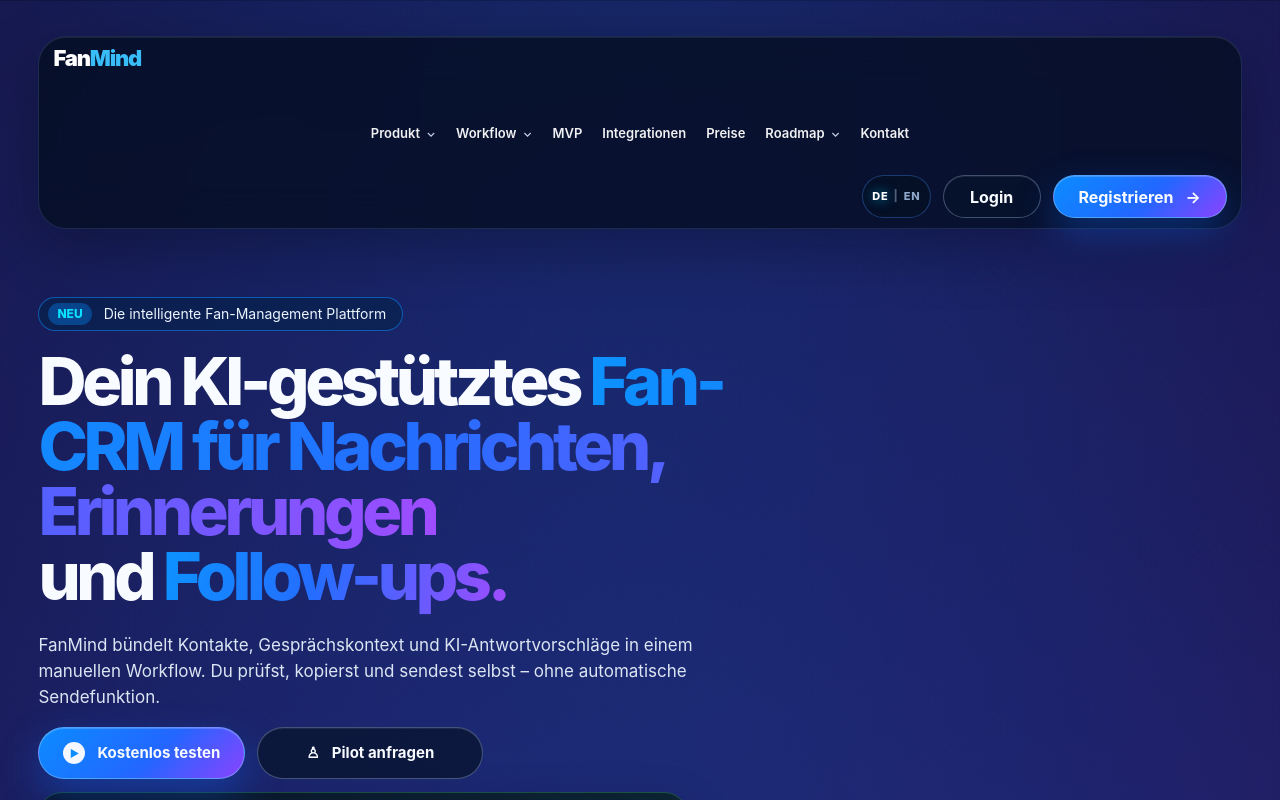
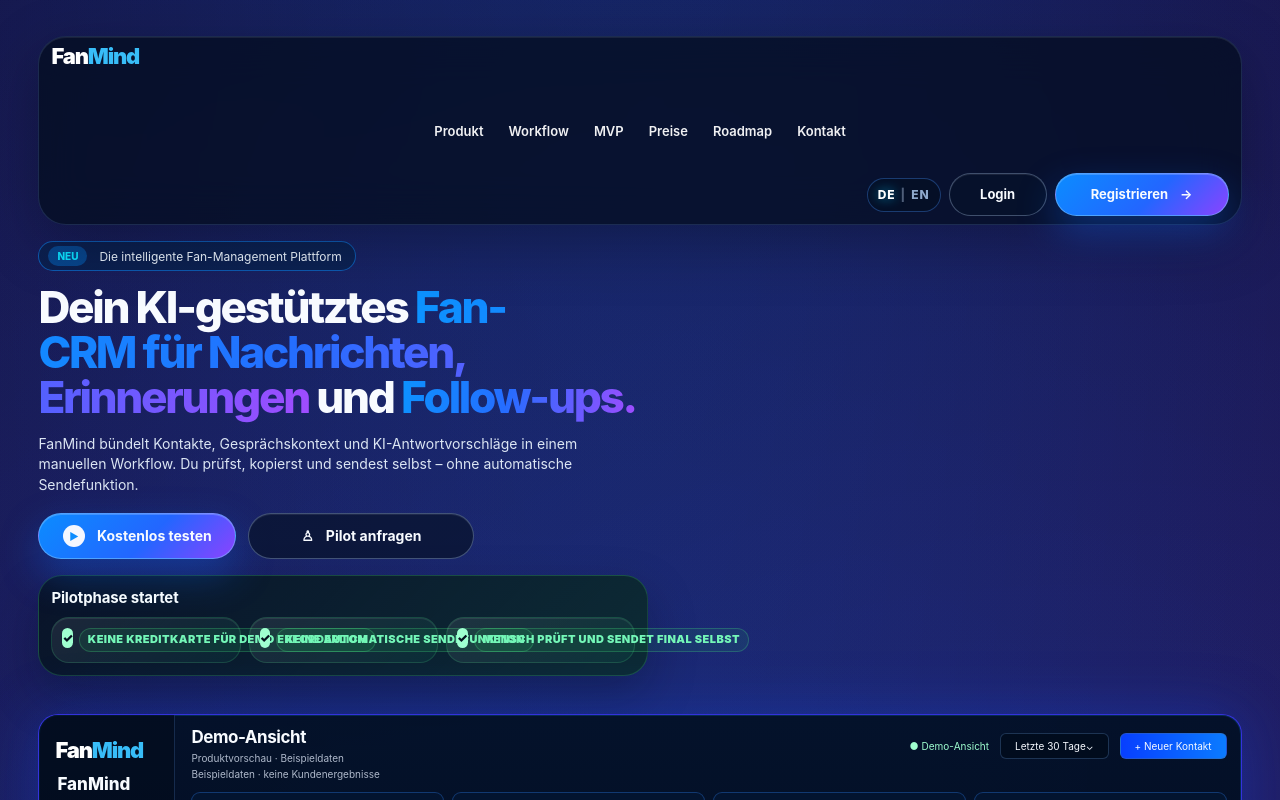
Before and after one commit to Bernds-tech/FanMind, a Next.js app: page /landing-v2 in a window 1280 px wide. Shown: the top 800 px of the page. Built offline with nearby package versions, Linux system fonts and the light colour scheme.

Commit message:
Landingpage Hero kompakt finalisieren

```diff
--- a/src/app/landing-v2/page.tsx
+++ b/src/app/landing-v2/page.tsx
@@ -16,7 +16,7 @@ export const metadata: Metadata = {
     "FanMind bündelt Kontakte, Gespräche, Fan-Gedächtnis und Follow-ups für smarte Fan-Beziehungen; externe Integrationen bleiben bis zur technischen und rechtlichen Freigabe klar als Coming Soon markiert.",
 };
 
-const LANDING_ROADMAP_HREF = "/landing-v2#roadmap";
+const LANDING_ROADMAP_HREF = "#roadmap";
 
 function statusVariantFromLabel(status?: string): FeatureStatusLabelVariant | undefined {
   if (!status) return undefined;
@@ -31,19 +31,18 @@ function statusVariantFromLabel(status?: string): FeatureStatusLabelVariant | un
 const comingSoonIntegrationPlatforms = new Set(["email", "discord", "whatsapp", "tiktok", "instagram", "x", "facebook"]);
 
 const navItems = [
-  { label: "Produkt", href: "#produkt-showcase", caret: true },
-  { label: "Workflow", href: "#conversion", caret: true },
+  { label: "Produkt", href: "#produkt-showcase" },
+  { label: "Workflow", href: "#conversion" },
   { label: "MVP", href: "#features" },
-  { label: "Integrationen", href: "#integrationen" },
   { label: "Preise", href: "#preise" },
-  { label: "Roadmap", href: LANDING_ROADMAP_HREF, caret: true },
+  { label: "Roadmap", href: LANDING_ROADMAP_HREF },
   { label: "Kontakt", href: "#kontakt" },
 ];
 
-const pilotSignals = [
-  "Pilotphase startet",
-  "Erste Workflows werden gemeinsam validiert",
-  "Keine erfundenen Kundenlogos oder Testimonials",
+const heroTrustSignals = [
+  "Keine Kreditkarte für Demo erforderlich",
+  "Keine automatische Sendefunktion",
+  "Mensch prüft und sendet final selbst",
 ];
 
 const features = [
@@ -1030,7 +1029,7 @@ export default async function LandingV2({ searchParams }: LandingV2Props) {
   const loginHref = localizedPath("/login", language);
   const registerHref = localizedPath("/register", language);
   const roadmapHref = landingPath(language, "#roadmap");
-  const switchBase = "/landing-v2";
+  const switchBase = "/";
   const localizedNavItems = navItems.map((item) => ({ ...item, label: t(item.label), href: item.href === LANDING_ROADMAP_HREF ? roadmapHref : item.href }));
   const localizedFeatures = localizeFanMindValue(features, t);
   const localizedProblemCards = localizeFanMindValue(problemCards, t);
@@ -1065,7 +1064,6 @@ export default async function LandingV2({ searchParams }: LandingV2Props) {
             {localizedNavItems.map((item) => (
               <a key={item.label} href={item.href}>
                 {item.label}
-                {item.caret && <span>⌄</span>}
               </a>
             ))}
           </nav>
@@ -1095,7 +1093,7 @@ export default async function LandingV2({ searchParams }: LandingV2Props) {
             </h1>
             <p>{t("FanMind bündelt Kontakte, Gesprächskontext und KI-Antwortvorschläge in einem manuellen Workflow. Du prüfst, kopierst und sendest selbst – ohne automatische Sendefunktion.")}</p>
             <div className={styles.heroCtas}>
-              <a className={styles.demoButton} href="#produkt-showcase">
+              <a className={styles.demoButton} href={registerHref}>
                 <span>▶</span> {t("Kostenlos testen")}
               </a>
               <a className={styles.outlineButton} href={registerHref}>
@@ -1108,13 +1106,13 @@ export default async function LandingV2({ searchParams }: LandingV2Props) {
                 <p>{t("Wir nehmen erste Pilotkunden auf und entwickeln FanMind gemeinsam mit echten Workflows weiter.")}</p>
               </div>
               <div className={styles.referenceDetails}>
-                {pilotSignals.map((signal) => (
+                {heroTrustSignals.map((signal) => (
                   <div key={signal} className={styles.referenceStatusCard}>
                     <div>
-                      <span>{t("Status")}</span>
+                      <span>✓</span>
                       <strong>{t(signal)}</strong>
                     </div>
-                    <p>{t("Ehrlicher Pilot-Hinweis statt Social Proof: keine Fake-Referenzen, keine erfundenen Logos, keine ungeprüften Kundenergebnisse.")}</p>
+                    <p>{t("Vertrauensmerkmal für den MVP: bewusst manuell, transparent und ohne ungeprüfte Automatisierung.")}</p>
                   </div>
                 ))}
               </div>
--- a/src/lib/fanmindCopy.ts
+++ b/src/lib/fanmindCopy.ts
@@ -8,7 +8,7 @@ export function getFanMindLanguage(lang?: string | string[] | null): FanMindLang
 }
 
 export function landingPath(language: FanMindLanguage, hash = "") {
-  return language === "en" ? `/landing-v2?lang=en${hash}` : `/landing-v2${hash}`;
+  return language === "en" ? `/?lang=en${hash}` : `/${hash}`;
 }
 
 export function localizedPath(path: "/login" | "/register" | "/forgot-password" | "/reset-password", language: FanMindLanguage, query = "") {
```
Also changed, not shown: src/app/page.tsx (+2 -5 lines), src/app/landing-v2/landing-v2.module.css.
